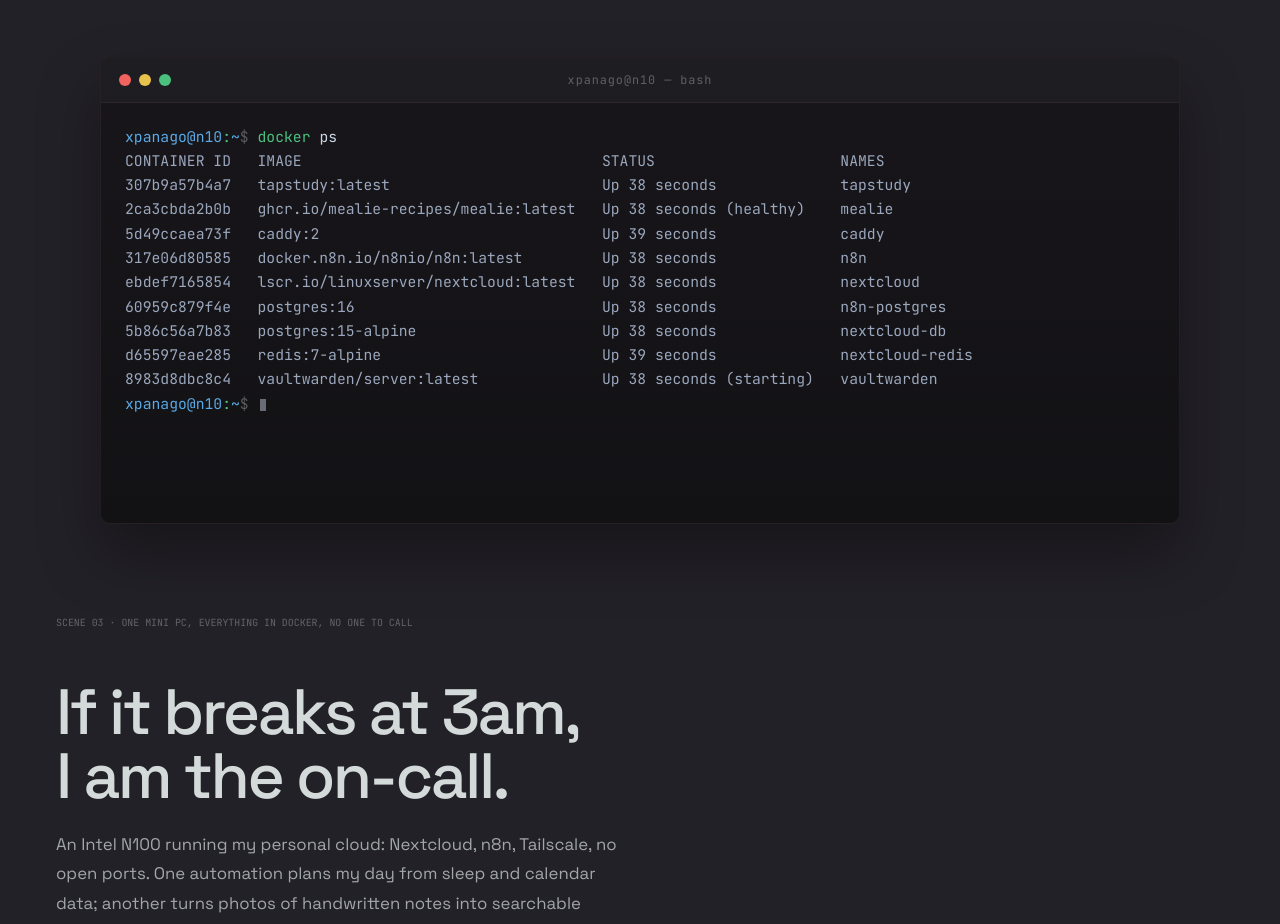
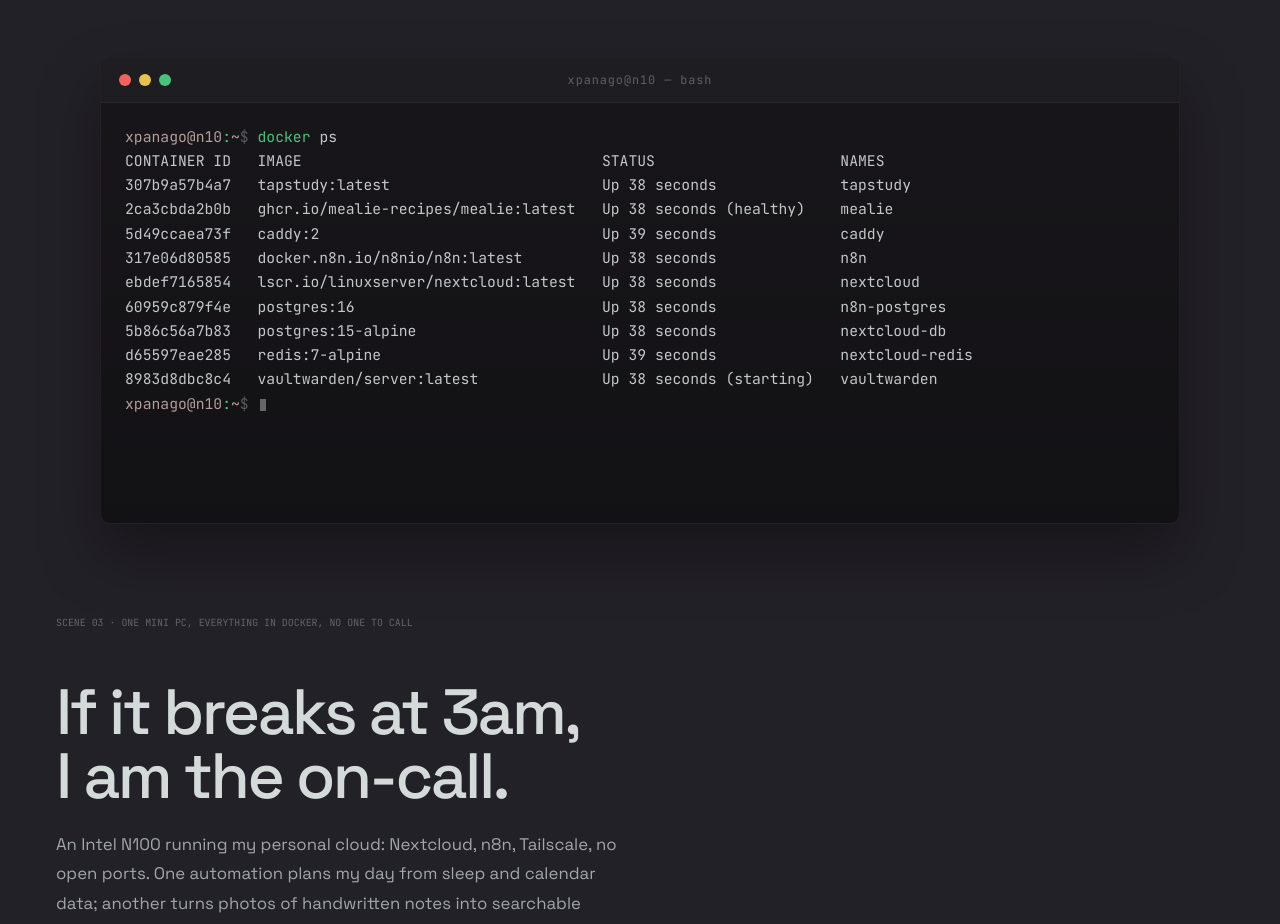
Before and after one commit to c-panagopoulos/Personal-Website, a React (Vite) app in the folder client/: page / in a window 1280 px wide. Shown: the part 6880-7804 px from the top of the page. Built offline with nearby package versions, Linux system fonts and the light colour scheme.

Commit message:
Slow down title scramble effect and warm up terminal colors

```diff
--- a/client/src/components/ScrambleText.jsx
+++ b/client/src/components/ScrambleText.jsx
@@ -1,9 +1,9 @@
 import { useEffect, useRef, useState } from "react";
 
 const SCRAMBLE_CHARS = "ABCDEFGHIJKLMNOPQRSTUVWXYZ#%&01";
-const FRAMES = 14;
-const FRAME_MS = 35;
-const LINE_STAGGER_MS = 120;
+const FRAMES = 18;
+const FRAME_MS = 65;
+const LINE_STAGGER_MS = 180;
 
 function randomChar() {
   return SCRAMBLE_CHARS[Math.floor(Math.random() * SCRAMBLE_CHARS.length)];
--- a/client/src/styles/global.css
+++ b/client/src/styles/global.css
@@ -806,26 +806,26 @@
   word-break: break-word;
 }
 .terminal__prompt-user {
-  color: #5aa9e6;
+  color: var(--accent);
 }
 .terminal__prompt-colon {
   color: #4bc17e;
 }
 .terminal__prompt-tilde {
-  color: #5aa9e6;
+  color: var(--accent);
 }
 .terminal__prompt-dollar {
   color: var(--text-quiet);
 }
 .terminal__output {
-  color: #9aa7bd;
+  color: var(--text-soft);
 }
 .terminal__cursor {
   display: inline-block;
   width: 6px;
   height: 12px;
   margin-left: 2px;
-  background: #dbe6f5;
+  background: var(--text-primary);
   vertical-align: middle;
   transition: opacity 0.1s ease;
 }
@@ -836,7 +836,7 @@
   color: #4bc17e;
 }
 .tok-flag {
-  color: #5aa9e6;
+  color: var(--accent);
 }
 .tok-string {
   color: #e7c34d;
@@ -854,10 +854,10 @@
   color: #ec7bb0;
 }
 .tok-comment {
-  color: #475569;
+  color: var(--text-quiet);
 }
 .tok-default {
-  color: #cbd5e1;
+  color: var(--text-soft);
 }
 @media (max-width: 640px) {
   .terminal {
```
